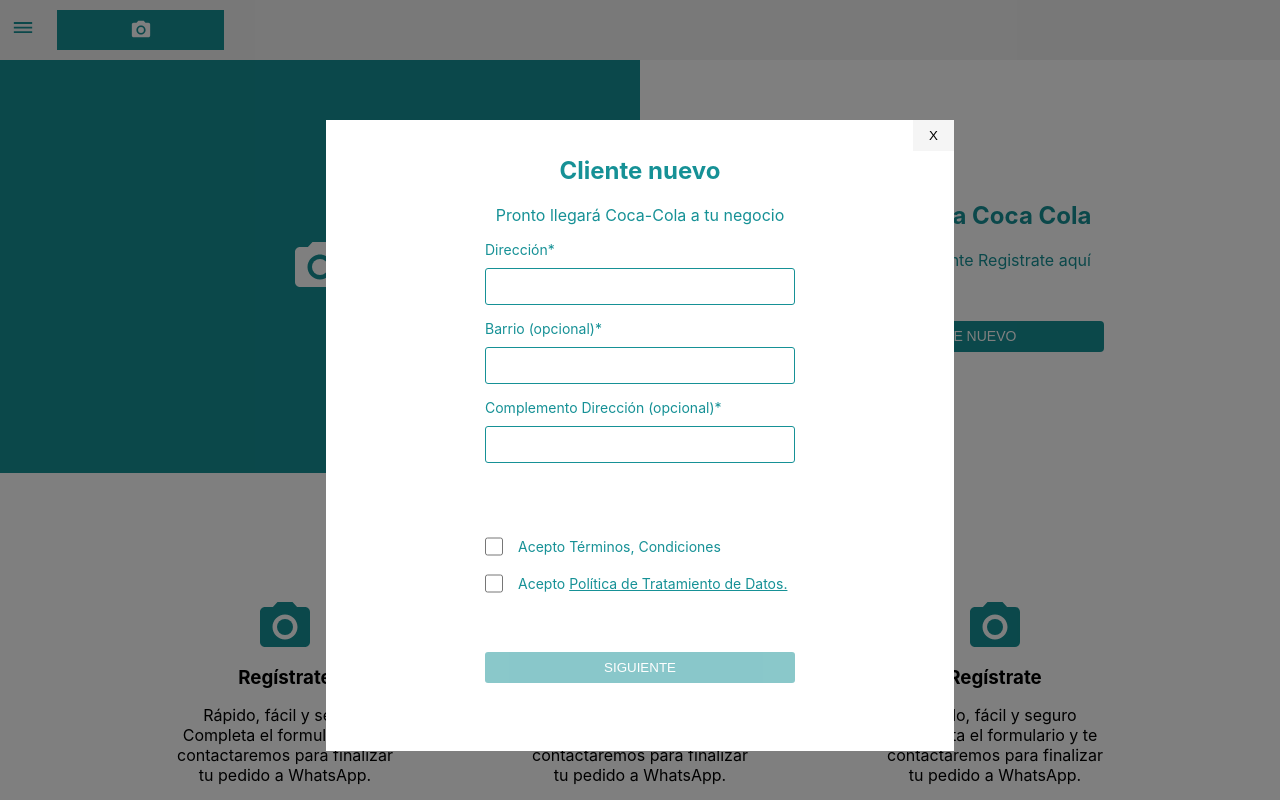
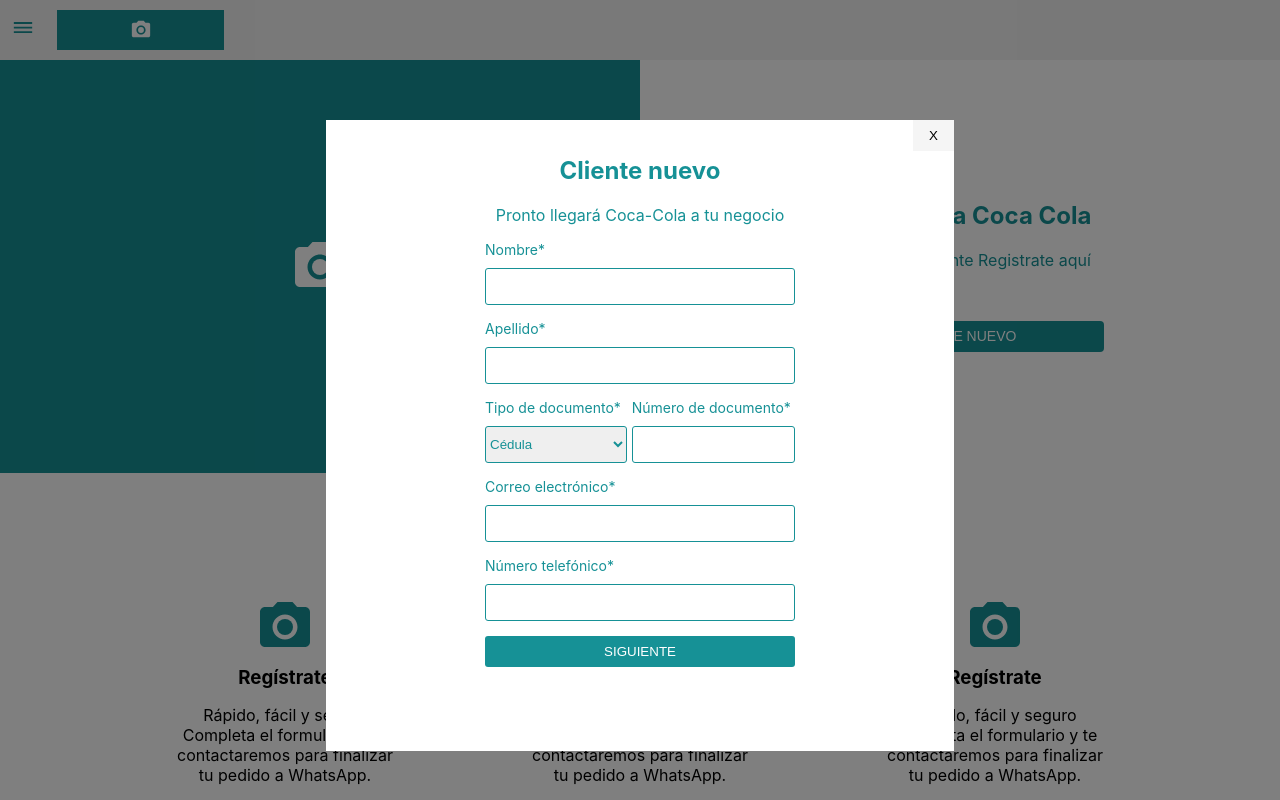
Before and after one commit to betotorodev/form-prototype, a React (Create React App) app: page / in a window 1280 px wide. Both pictures are taken after a click on the button "CLIENTE NUEVO". Shown: the top 800 px of the page. Built offline with nearby package versions, Linux system fonts and the light colour scheme.

Commit message:
[UPDATE] change modal

```diff
--- a/src/component/modal/Modal.js
+++ b/src/component/modal/Modal.js
@@ -1,4 +1,4 @@
-import React from 'react'
+import { useState } from 'react'
 import ReactDOM from 'react-dom'
 
 //components
@@ -9,6 +9,12 @@
 import './modal.css'
 
 const Modal = ({ toggle, onClick }) => {
+  const [nextModal, setNextModal] = useState(1)
+
+  const handleClickModal = (e) => {
+    e.preventDefault()
+    setNextModal(2)
+  }
   return ReactDOM.createPortal(
     <>
       {
@@ -21,8 +27,12 @@
                 <h2>Cliente nuevo</h2>
                 <p>Pronto llegará Coca-Cola a tu negocio</p>
               </div>
-              <SecondModal />
-              <button disabled>SIGUIENTE</button>
+              {
+                nextModal === 1
+                  ? <FirstModal />
+                  : <SecondModal />
+              }
+              <button onClick={handleClickModal}>SIGUIENTE</button>
             </form>
           </div>
         </div>
```
